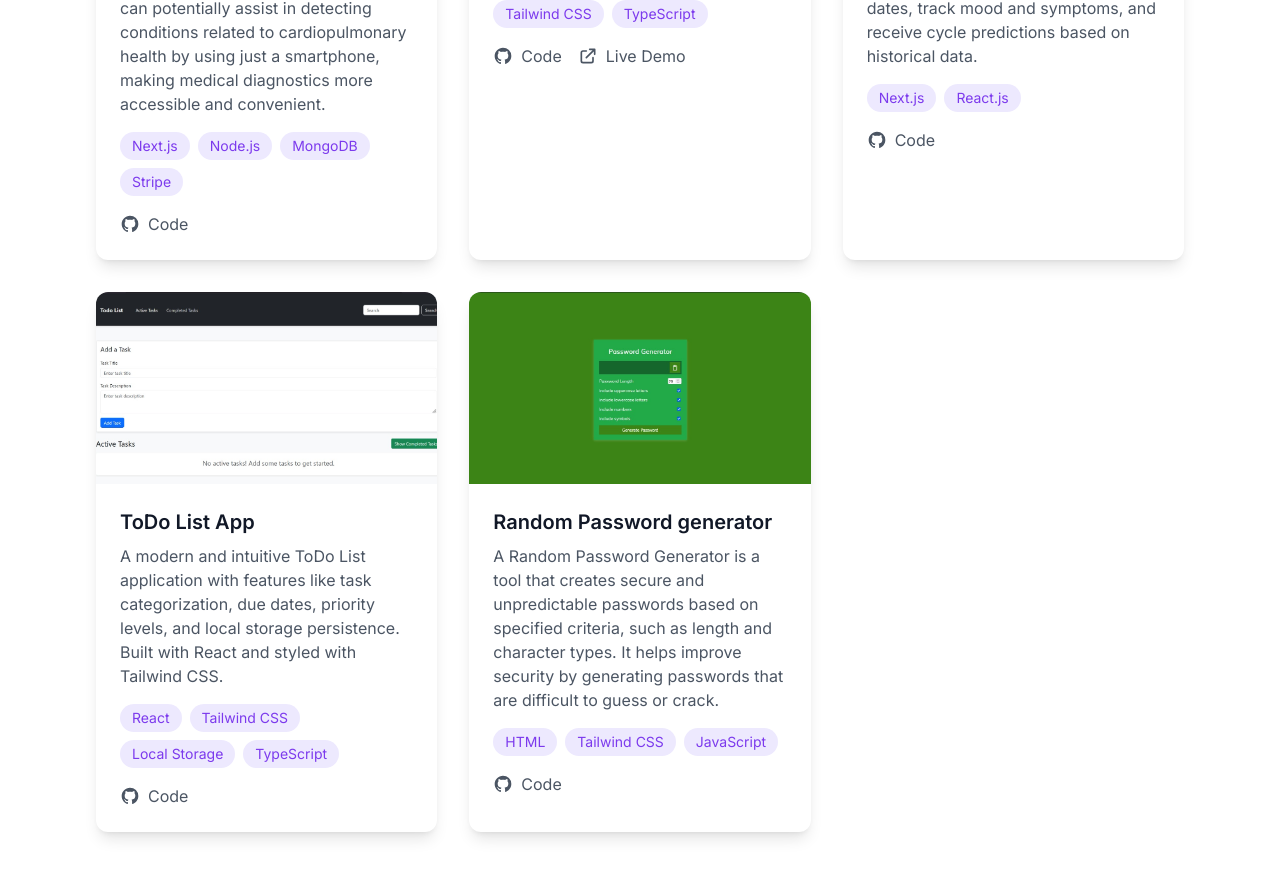
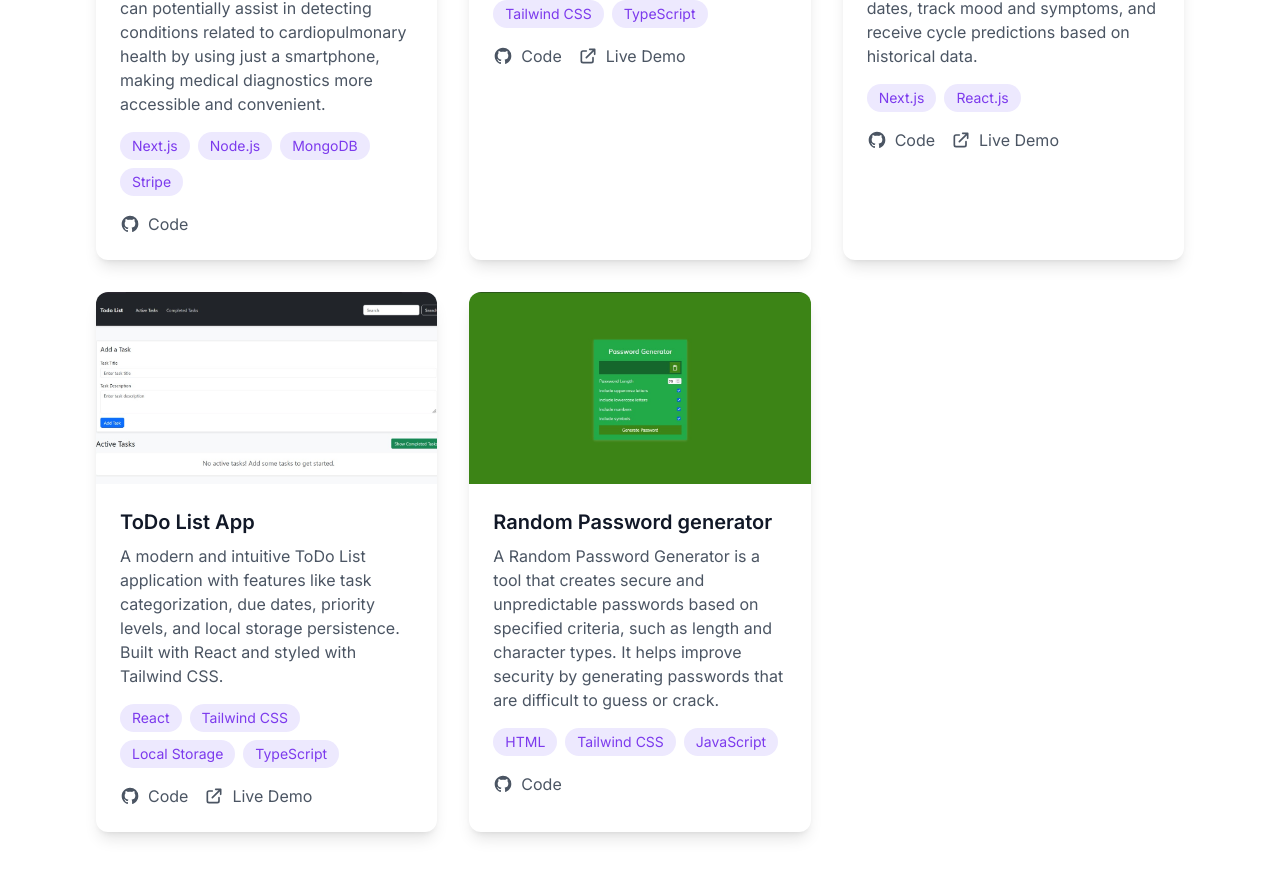
Before and after one commit to ritusingh0110/Final-portfolio, a Next.js app: page / in a window 1280 px wide. Shown: the part 3614-4490 px from the top of the page. Built offline with nearby package versions, Linux system fonts and the light colour scheme.

Commit message:
live demo new

```diff
--- a/app/components/Projects.tsx
+++ b/app/components/Projects.tsx
@@ -21,6 +21,7 @@ const projects: Project[] = [
     technologies: ["Next.js", "Node.js", "MongoDB", "Stripe"],
     githubUrl: "https://github.com/ritusingh0110/ecommerce",
 
+
   },
   {
     title: "Portfolio Website",
@@ -36,6 +37,7 @@ const projects: Project[] = [
     image: "/periodTracker.jpg",
     technologies: ["Next.js", "React.js"],
     githubUrl: "https://github.com/ritusingh0110/Period_Tracker",
+    liveUrl: "https://period-tracker-liart.vercel.app/"
 
   },
   {
@@ -44,6 +46,7 @@ const projects: Project[] = [
     image: "/ToDoList.jpg",
     technologies: ["React", "Tailwind CSS", "Local Storage", "TypeScript"],
     githubUrl: "https://github.com/ritusingh0110/ToDoList",
+     liveUrl: "https://to-do-list-ten-alpha-57.vercel.app//"
 
   },
   {
@@ -52,6 +55,7 @@ const projects: Project[] = [
     image: "/Password.jpg",
     technologies: ["HTML","Tailwind CSS", "JavaScript"],
     githubUrl: "https://github.com/ritusingh0110/random_password_generator"
+
   }
 
 
```
